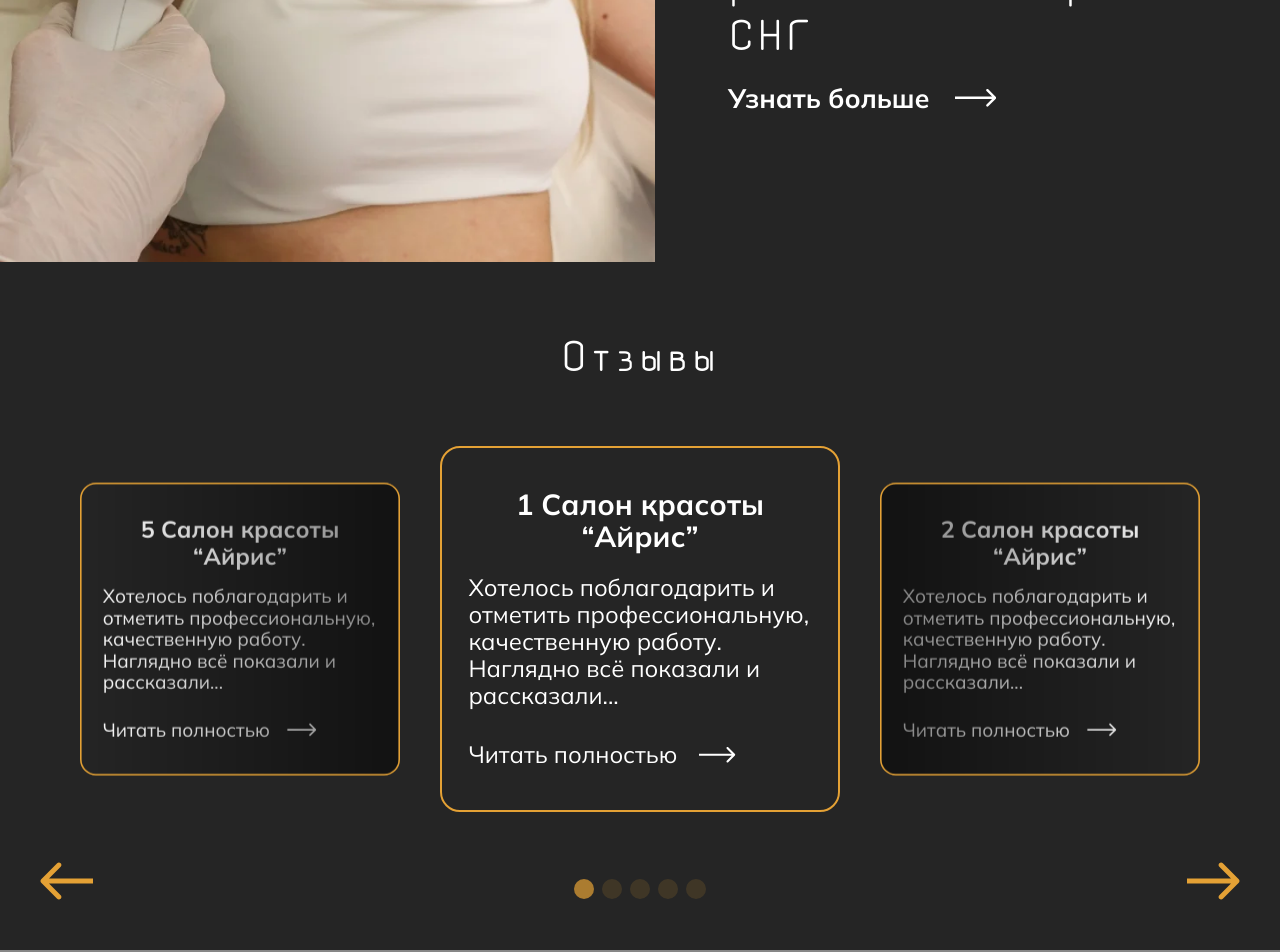
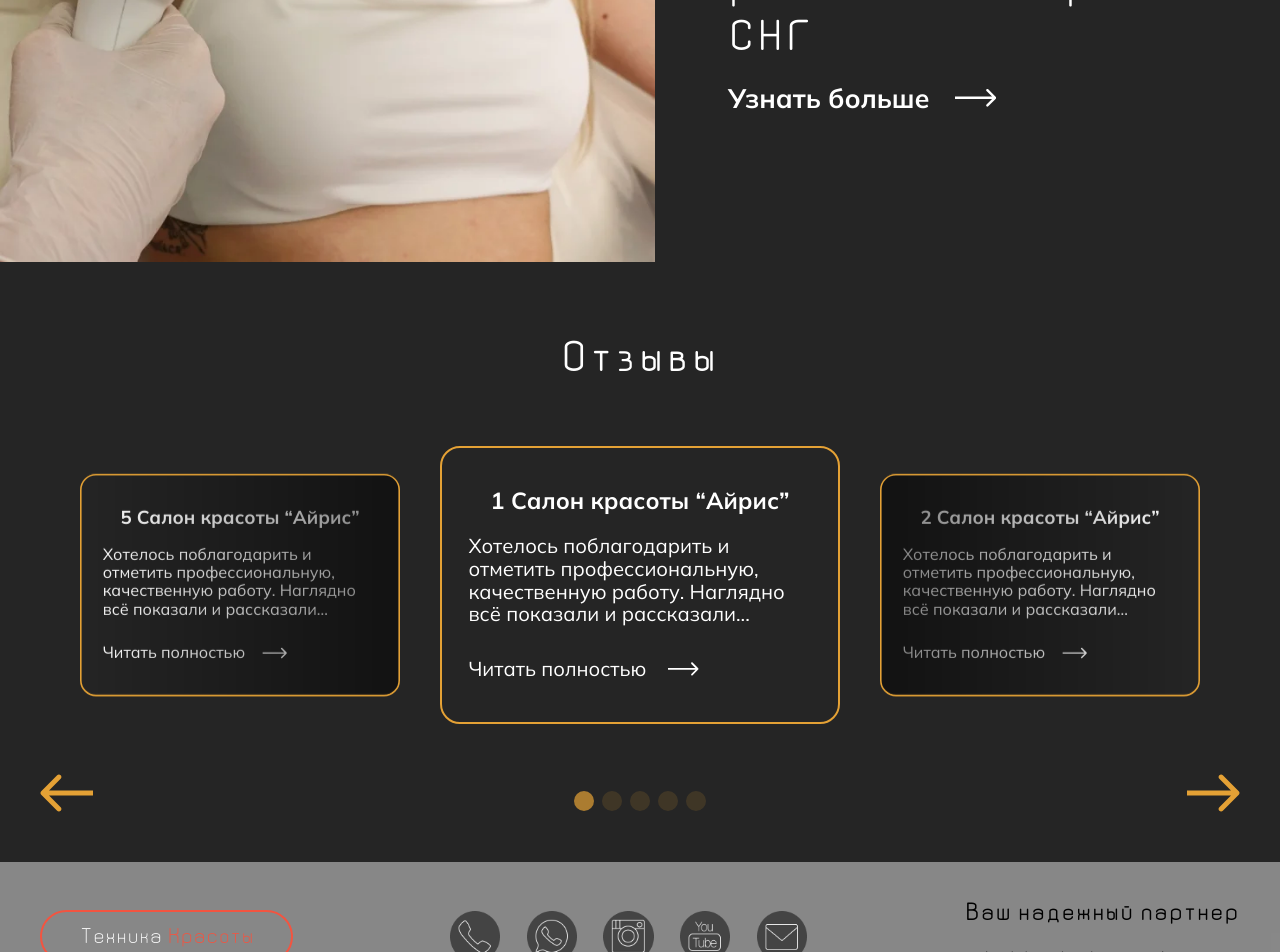
Before and after one commit to Dubrik90/jetOpticVite, a React (Vite) app: page / in a window 1280 px wide. Shown: the part 4148-5100 px from the top of the page. Built offline with nearby package versions, Linux system fonts and the light colour scheme.

Commit message:
refactor styles

```diff
--- a/src/common/componemts/slider/style.ts
+++ b/src/common/componemts/slider/style.ts
@@ -5,6 +5,8 @@ export const SwiperWrapper = styled.div`
     padding-top: 30px;
     width: 100%;
     padding-bottom: 100px;
+    position: relative;
+    z-index: 1;
     @media (max-width: 768px) {
       padding-bottom: 50px;
     }
@@ -14,6 +16,7 @@ export const SwiperWrapper = styled.div`
       // max-height: 424px;
       overflow: hidden;
       padding: 54px 31px;
+      z-index: 1 !important;
       border: 2px solid #e4a135;
       border-radius: 20px;
       @media (max-width: 1920px) {
@@ -24,13 +27,13 @@ export const SwiperWrapper = styled.div`
       h3 {
         font-family: "Mulish";
         font-weight: var(--fw-bold);
-        font-size: 40px;
+        font-size: 30px;
         text-align: center;
         line-height: 1.13;
         color: var(--color-withe);
         margin-bottom: 38px;
         @media (max-width: 1920px) {
-          font-size: calc(14px + (40 - 14) * ((100vw - 390px) / (1920 - 390)));
+          font-size: calc(14px + (30 - 14) * ((100vw - 390px) / (1920 - 390)));
           margin-bottom: calc(
             7px + (38 - 7) * ((100vw - 768px) / (1920 - 768))
           );
@@ -41,12 +44,12 @@ export const SwiperWrapper = styled.div`
       }
       p {
         font-family: "Mulish";
-        font-size: 32px;
+        font-size: 26px;
         line-height: 1.14;
         color: var(--color-withe);
         margin-bottom: 30px;
         @media (max-width: 1920px) {
-          font-size: calc(12px + (32 - 12) * ((100vw - 390px) / (1920 - 390)));
+          font-size: calc(12px + (26 - 12) * ((100vw - 390px) / (1920 - 390)));
         }
         @media (max-width: 767px) {
           margin-bottom: 25px;
@@ -58,11 +61,11 @@ export const SwiperWrapper = styled.div`
         column-gap: 25px;
         transition: color 0.3s;
         font-family: "Mulish";
-        font-size: 32px;
+        font-size: 26px;
         line-height: 1.14;
         color: var(--color-withe);
         @media (max-width: 1920px) {
-          font-size: calc(12px + (32 - 12) * ((100vw - 390px) / (1920 - 390)));
+          font-size: calc(12px + (26 - 12) * ((100vw - 390px) / (1920 - 390)));
           column-gap: calc(18px + (25 - 18) * ((100vw - 390px) / (1920 - 390)));
         }
         @media (min-width: 501px) {
@@ -89,8 +92,8 @@ export const SwiperWrapper = styled.div`
           transition: fill 0.3s;
         }
         @media (max-width: 1920px) {
-          width: calc(18px + (50 - 18) * ((100vw - 390px) / (1920 - 390)));
-          height: calc(20px + (40 - 20) * ((100vw - 390px) / (1920 - 390)));
+          width: calc(18px + (40 - 18) * ((100vw - 390px) / (1920 - 390)));
+          height: calc(20px + (30 - 20) * ((100vw - 390px) / (1920 - 390)));
         }
       }
     }
```
